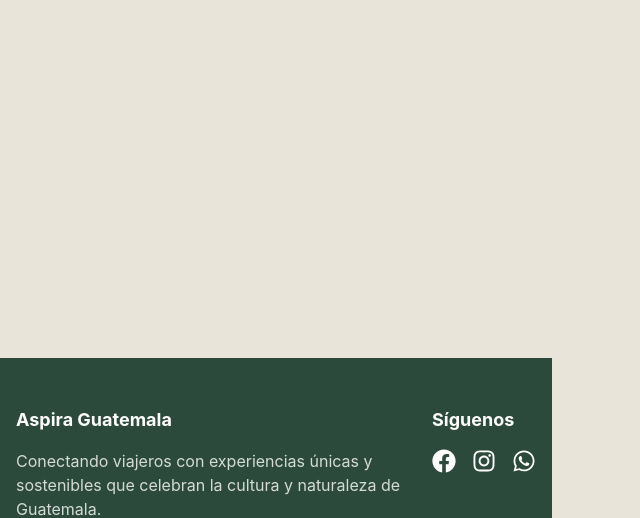
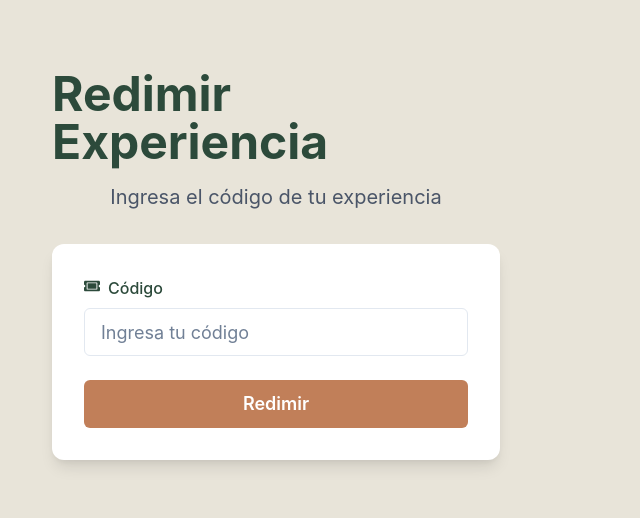
Before and after one commit to Aspiragt/aspira-webapp, a React (Vite) app in the folder frontend/: page /redeem in a window 1280 px wide. Shown: the part 162-680 px from the top of the page, without its empty margins (0-640 px from the left). Built offline with nearby package versions, Linux system fonts and the light colour scheme.

Commit message:
fix: cambiar Redeem a default export para resolver error de build

```diff
--- a/frontend/src/App.jsx
+++ b/frontend/src/App.jsx
@@ -10,7 +10,7 @@
 import { ExperienceDetail } from './pages/ExperienceDetail';
 import { About } from './pages/About';
 import { HowItWorks } from './pages/HowItWorks';
-import { Redeem } from './pages/Redeem';
+import Redeem from './pages/Redeem';
 import { Admin } from './pages/Admin';
 import NotFound from './pages/NotFound';
 
--- /dev/null
+++ b/frontend/src/pages/Redeem.jsx
@@ -0,0 +1,94 @@
+import React, { useState } from 'react';
+import {
+  Box,
+  Container,
+  VStack,
+  Heading,
+  Text,
+  Input,
+  Button,
+  useToast,
+  FormControl,
+  FormLabel,
+  Icon,
+} from '@chakra-ui/react';
+import { FaTicketAlt } from 'react-icons/fa';
+
+const Redeem = () => {
+  const [code, setCode] = useState('');
+  const [isLoading, setIsLoading] = useState(false);
+  const toast = useToast();
+
+  const handleSubmit = async (e) => {
+    e.preventDefault();
+    if (!code.trim()) {
+      toast({
+        title: 'Código requerido',
+        description: 'Por favor ingresa el código de tu experiencia',
+        status: 'error',
+        duration: 3000,
+        isClosable: true,
+      });
+      return;
+    }
+    setIsLoading(true);
+    setTimeout(() => {
+      toast({
+        title: 'Código inválido',
+        description: 'El código ingresado no es válido o ya ha sido utilizado',
+        status: 'error',
+        duration: 3000,
+        isClosable: true,
+      });
+      setIsLoading(false);
+    }, 1000);
+  };
+
+  return (
+    <Box as="main" bg="brand.sand" minH="100vh" w="100%">
+      <Box py={{ base: 12, md: 20 }}>
+        <Container maxW="container.xl">
+          <Box as="form" onSubmit={handleSubmit} maxW="md" mx="auto">
+            <VStack spacing={8}>
+              <VStack spacing={4}>
+                <Heading color="brand.forest" size="2xl">Redimir Experiencia</Heading>
+                <Text color="gray.600" fontSize="xl">Ingresa el código de tu experiencia</Text>
+              </VStack>
+
+              <Box bg="white" p={8} rounded="xl" shadow="lg" w="full">
+                <VStack spacing={6}>
+                  <FormControl>
+                    <FormLabel color="brand.forest">
+                      <Icon as={FaTicketAlt} mr={2} />
+                      Código
+                    </FormLabel>
+                    <Input
+                      value={code}
+                      onChange={(e) => setCode(e.target.value.toUpperCase())}
+                      placeholder="Ingresa tu código"
+                      size="lg"
+                    />
+                  </FormControl>
+
+                  <Button
+                    type="submit"
+                    bg="brand.terra"
+                    color="white"
+                    size="lg"
+                    w="full"
+                    isLoading={isLoading}
+                    _hover={{ bg: 'brand.forest' }}
+                  >
+                    Redimir
+                  </Button>
+                </VStack>
+              </Box>
+            </VStack>
+          </Box>
+        </Container>
+      </Box>
+    </Box>
+  );
+};
+
+export default Redeem;
```
